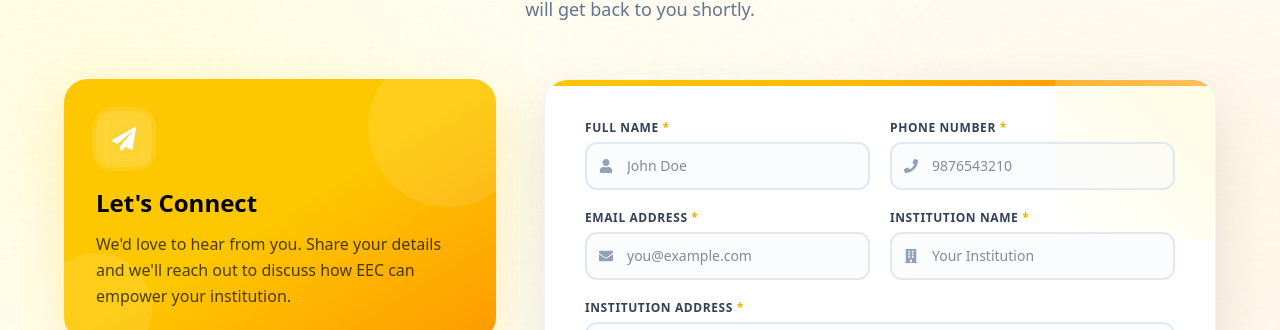
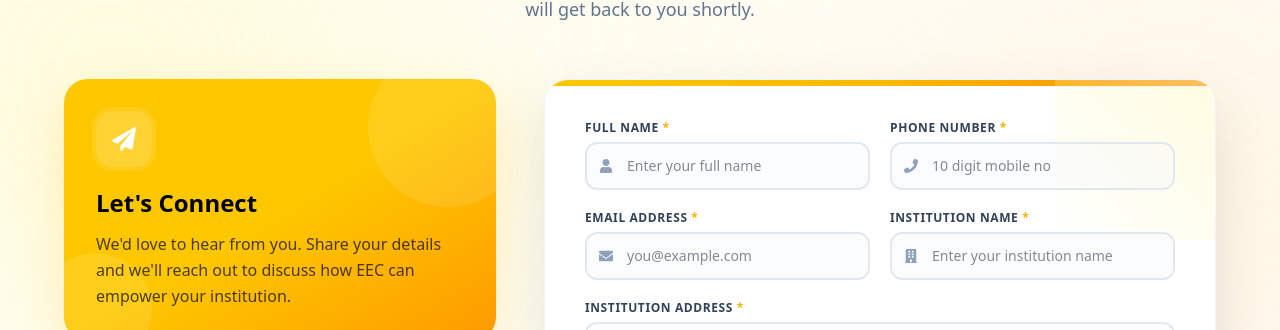
Before and after one commit to yarrowtech-intern2/EECB2BLanding, a React (Vite) app in the folder frontend/: page / in a window 1280 px wide. Shown: the part 9492-9822 px from the top of the page. Built offline with nearby package versions, Linux system fonts and the light colour scheme.

Commit message:
update the place holder in contact from

```diff
--- a/frontend/src/Components/Contact.jsx
+++ b/frontend/src/Components/Contact.jsx
@@ -115,10 +115,10 @@ const ContactForm = () => {
   };
 
   const fields = [
-    { name: "name", label: "Full Name", type: "text", icon: FaUser, placeholder: "John Doe" },
-    { name: "phone", label: "Phone Number", type: "tel", icon: FaPhone, placeholder: "9876543210" },
+    { name: "name", label: "Full Name", type: "text", icon: FaUser, placeholder: "Enter your full name" },
+    { name: "phone", label: "Phone Number", type: "tel", icon: FaPhone, placeholder: "10 digit mobile no" },
     { name: "email", label: "Email Address", type: "email", icon: FaEnvelope, placeholder: "you@example.com" },
-    { name: "institutionName", label: "Institution Name", type: "text", icon: FaBuilding, placeholder: "Your Institution" },
+    { name: "institutionName", label: "Institution Name", type: "text", icon: FaBuilding, placeholder:"Enter your institution name" },
   ];
 
   return (
```
